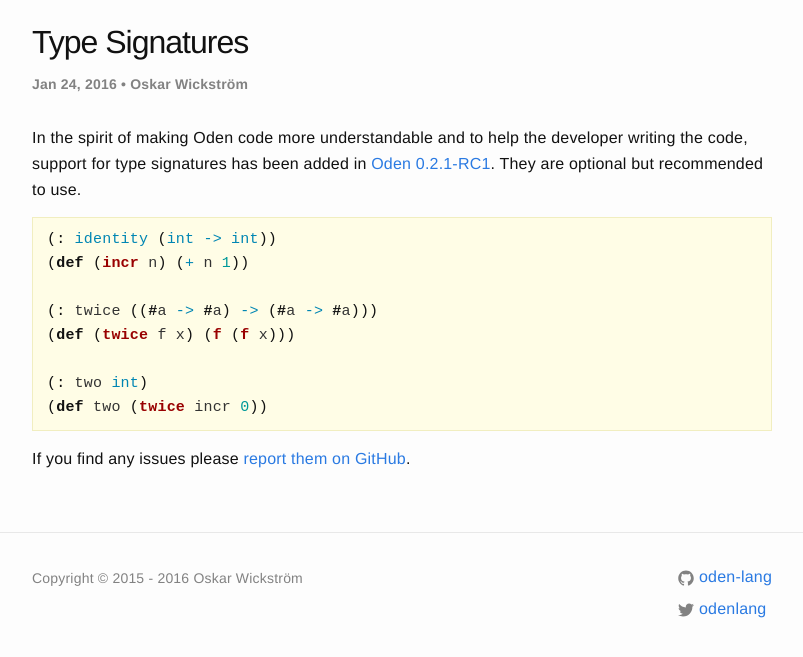
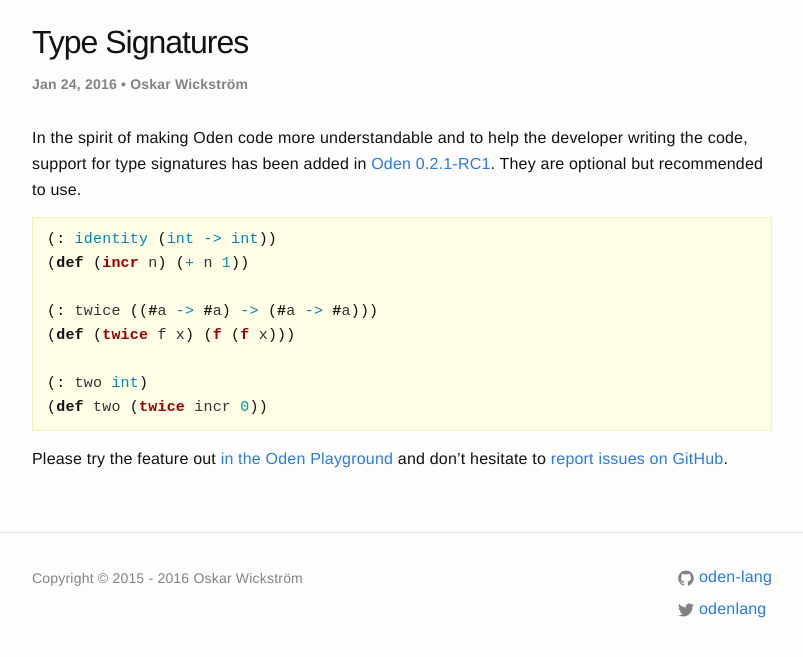
Before and after one commit to oden-lang/oden-lang.github.io, a Jekyll site: the page built from blog/_posts/2016-01-24-type-signatures.md, in a window 1280 px wide, cut to the strip 104-761 px from the top of the page. Shown: the whole strip, without its empty margins (238-1041 px from the left). Built offline with Jekyll 4.4.1, drawn with Linux system fonts in a browser that asks for light colours; comment, search, counter and statistics services are not loaded.

Commit message:
Add link to playground in blog post

```diff
--- a/blog/_posts/2016-01-24-type-signatures.md
+++ b/blog/_posts/2016-01-24-type-signatures.md
@@ -22,4 +22,6 @@
 (def two (twice incr 0))
 {% endhighlight %}
 
-If you find any issues please [report them on GitHub](https://github.com/oden-lang/oden/issues).
+Please try the feature out [in the Oden
+Playground](http://playground.oden-lang.org/) and don't hesitate to [report
+issues on GitHub](https://github.com/oden-lang/oden/issues).
```
